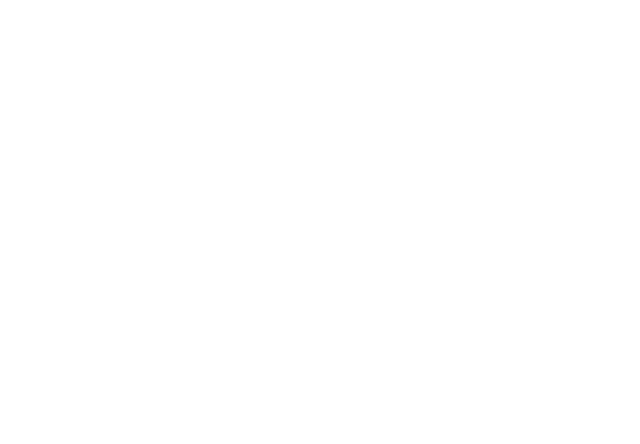
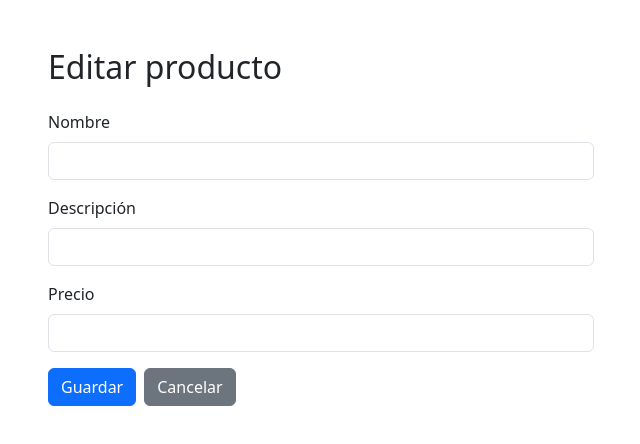
Before and after one commit to 22belen/DeliciasFront, a React (Vite) app: page /productos/1 in a window 1280 px wide. Before the commit this address had no page. Shown: the top 444 px of the page, without its empty margins (319-959 px from the left). Built offline with nearby package versions, Linux system fonts and the light colour scheme; no server answers; sample sign-in values are in the browser's storage.

Commit message:
editar producto

```diff
--- a/src/App.jsx
+++ b/src/App.jsx
@@ -3,6 +3,7 @@
 import Login from "./componentes/Login";
 import Productos from "./componentes/Productos";
 import AgregarProducto from "./componentes/AgregarProducto";
+import EditarProducto from "./componentes/EditarProducto";
 
 function App() {
   const [token, setToken] = useState(localStorage.getItem("token") || null);
@@ -29,6 +30,12 @@
             token ? <AgregarProducto token={token} /> : <Navigate to="/login" />
           }
         />
+        <Route
+          path="/productos/:id"
+          element={
+            token ? <EditarProducto token={token} /> : <Navigate to="/login" />
+          }
+        />
       </Routes>
     </BrowserRouter>
   );
--- a/src/componentes/EditarProducto.jsx
+++ b/src/componentes/EditarProducto.jsx
@@ -0,0 +1,92 @@
+import { useState, useEffect } from "react";
+import { useNavigate, useParams } from "react-router-dom";
+
+function EditarProducto({ token }) {
+  const [nombre, setNombre] = useState("");
+  const [descripcion, setDescripcion] = useState("");
+  const [precio, setPrecio] = useState("");
+  const navigate = useNavigate();
+  const { id } = useParams();
+
+  useEffect(() => {
+    const obtenerProducto = async () => {
+      const response = await fetch(`http://localhost:8000/productos/${id}`);
+      const data = await response.json();
+      setNombre(data.nombre);
+      setDescripcion(data.descripcion);
+      setPrecio(data.precio);
+    };
+    obtenerProducto();
+  }, []);
+
+  const handleEditar = async () => {
+    await fetch(`http://localhost:8000/productos/${id}`, {
+      method: "PATCH",
+      headers: {
+        "Content-Type": "application/json",
+        Authorization: `Bearer ${token}`,
+      },
+      body: JSON.stringify({ nombre, descripcion, precio }),
+    });
+    navigate("/productos");
+  };
+
+  return (
+    <div className="container mt-5">
+      <div className="row justify-content-center">
+        <div className="col-md-6">
+          <h2 className="mb-4">Editar producto</h2>
+          <div className="mb-3">
+            <label htmlFor="nombre" className="form-label">
+              Nombre
+            </label>
+            <input
+              type="text"
+              className="form-control"
+              id="nombre"
+              value={nombre}
+              onChange={(e) => setNombre(e.target.value)}
+            />
+          </div>
+          <div className="mb-3">
+            <label htmlFor="descripcion" className="form-label">
+              Descripción
+            </label>
+            <input
+              type="text"
+              className="form-control"
+              id="descripcion"
+              value={descripcion}
+              onChange={(e) => setDescripcion(e.target.value)}
+            />
+          </div>
+          <div className="mb-3">
+            <label htmlFor="precio" className="form-label">
+              Precio
+            </label>
+            <input
+              type="number"
+              className="form-control"
+              id="precio"
+              value={precio}
+              onChange={(e) => setPrecio(e.target.value)}
+            />
+          </div>
+          <div className="d-flex gap-2">
+            <button className="btn btn-primary" onClick={handleEditar}>
+              Guardar
+            </button>
+            <button
+              className="btn btn-secondary"
+              onClick={() => navigate("/productos")}
+            >
+              Cancelar
+            </button>
+          </div>
+        </div>
+      </div>
+    </div>
+  );
+}
+
+export default EditarProducto;
```
